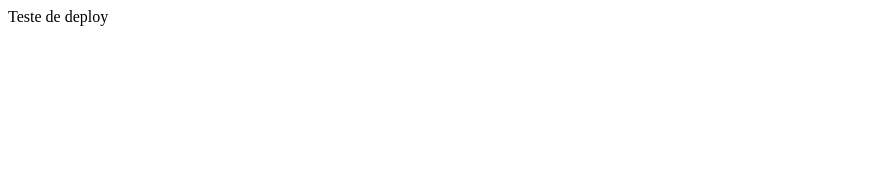
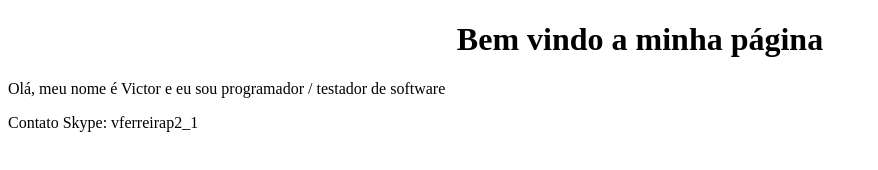
Before and after one commit to Victor-Descodificar/Victor-Portifolio.github.io, a plain HTML site: page index.html in a window 1280 px wide. Shown: the whole page, without its empty margins (0-878 px from the left). Drawn offline with Linux system fonts and the light colour scheme.

Commit message:
Adding some content
Adding some content

```diff
--- a/index.html
+++ b/index.html
@@ -4,7 +4,11 @@
 
 	<body>
 
-		Teste de deploy
+		<h1 style="text-align: center">Bem vindo a minha página</h1>
+
+		<p>Olá, meu nome é Victor e eu sou programador / testador de software</p>
+
+		<p>Contato Skype: vferreirap2_1</p>
 	</body>
 
 </html>
```
